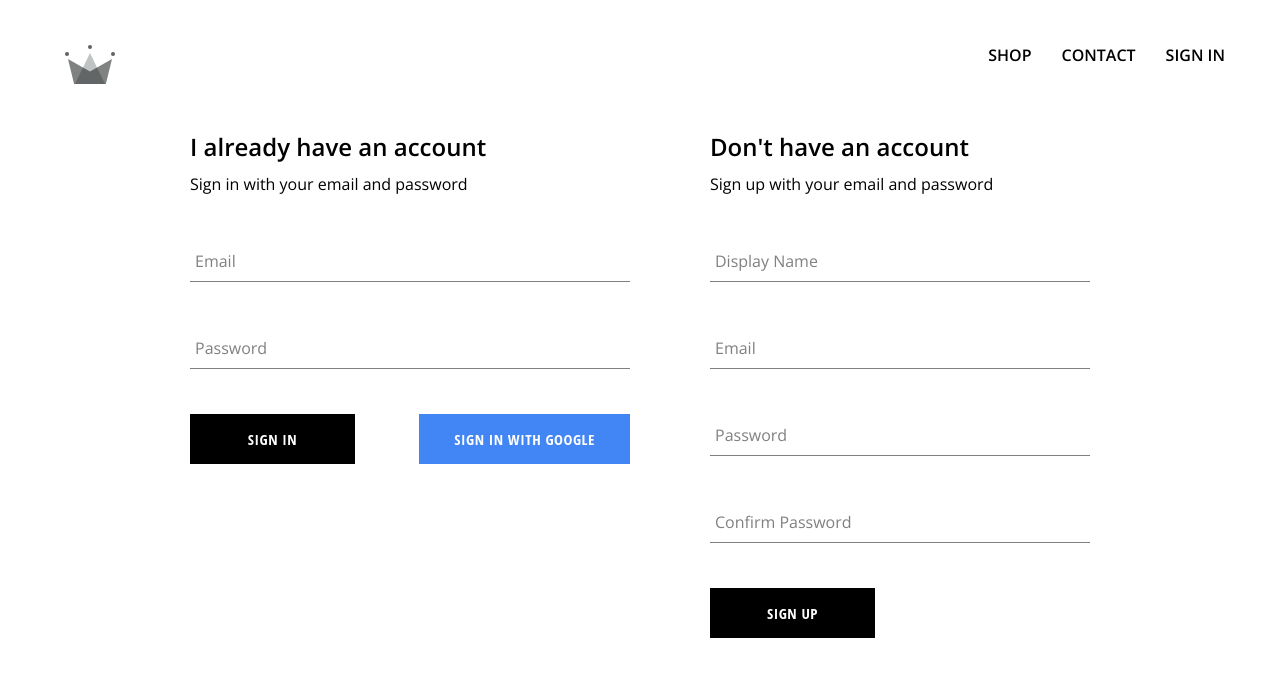
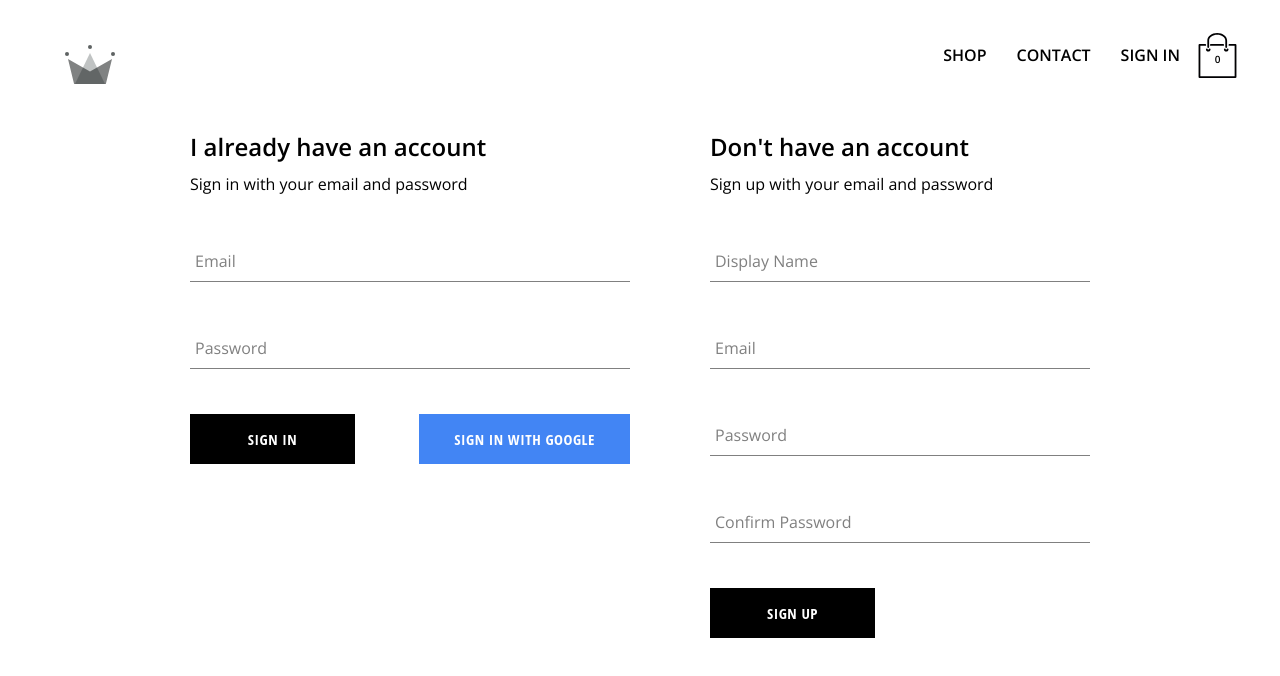
Before and after one commit to Tai-DucTran/fashion-ecommerce-shop, a React (Create React App) app: page /auth in a window 1280 px wide. Shown: the top 676 px of the page. Built offline with nearby package versions, Linux system fonts and the light colour scheme; no server answers; a web font is replaced by a local one.

Commit message:
components: created card-icon

```diff
--- /dev/null
+++ b/src/components/cart-icon/cart-icon.component.jsx
@@ -0,0 +1,14 @@
+import { ReactComponent as ShoppingIcon } from '../../assets/shopping-bag.svg';
+
+import './cart-icon.style.scss';
+
+const CartIcon = () => {
+  return (
+    <div className="cart-icon-container">
+      <ShoppingIcon />
+      <span className="item-count">0</span>
+    </div>
+  );
+};
+
+export default CartIcon;
--- /dev/null
+++ b/src/components/cart-icon/cart-icon.style.scss
@@ -0,0 +1,21 @@
+.cart-icon-container {
+  width: 45px;
+  height: 45px;
+  position: relative;
+  display: flex;
+  align-items: center;
+  justify-content: center;
+  cursor: pointer;
+
+  .shopping-icon {
+    width: 24px;
+    height: 24px;
+  }
+
+  .item-count {
+    position: absolute;
+    font-size: 10px;
+    font-weight: bold;
+    bottom: 12px;
+  }
+}
--- a/src/routes/navigation-bar/navigation-bar.component.jsx
+++ b/src/routes/navigation-bar/navigation-bar.component.jsx
@@ -1,9 +1,11 @@
 import { Fragment, useContext } from 'react';
 import { Outlet, Link } from 'react-router-dom';
 
-import { ReactComponent as CrwnLogo } from '../../assets/crown.svg';
 import { UserContext } from '../../contexts/user/user.context';
+
+import { ReactComponent as Logo } from '../../assets/crown.svg';
 import { signOutUser } from '../../utils/firebase/firebase.utils';
+import CartIcon from '../../components/cart-icon/cart-icon.component';
 
 import './navigation-bar.styles.scss';
 
@@ -17,7 +19,7 @@ const NavigationBar = () => {
     <Fragment>
       <div className="navigation-bar">
         <Link className="logo-container" to="/">
-          <CrwnLogo className="logo" />
+          <Logo className="logo" />
         </Link>
         <div className="nav-links-container">
           <Link className="nav-link" to="/shop">
@@ -35,6 +37,7 @@ const NavigationBar = () => {
               SIGN IN
             </Link>
           )}
+          <CartIcon />
         </div>
       </div>
       <Outlet />
```
Also changed, not shown: src/assets/shopping-bag.svg (added).
